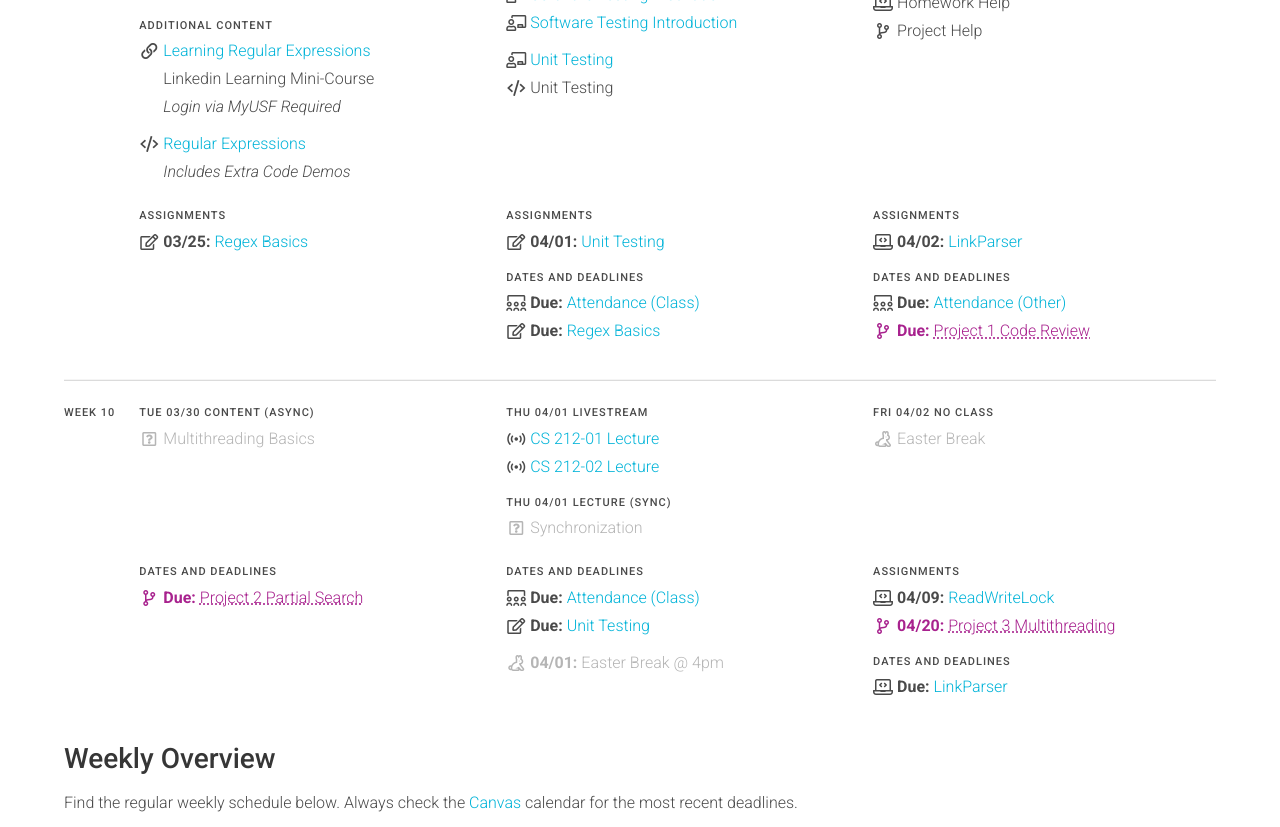
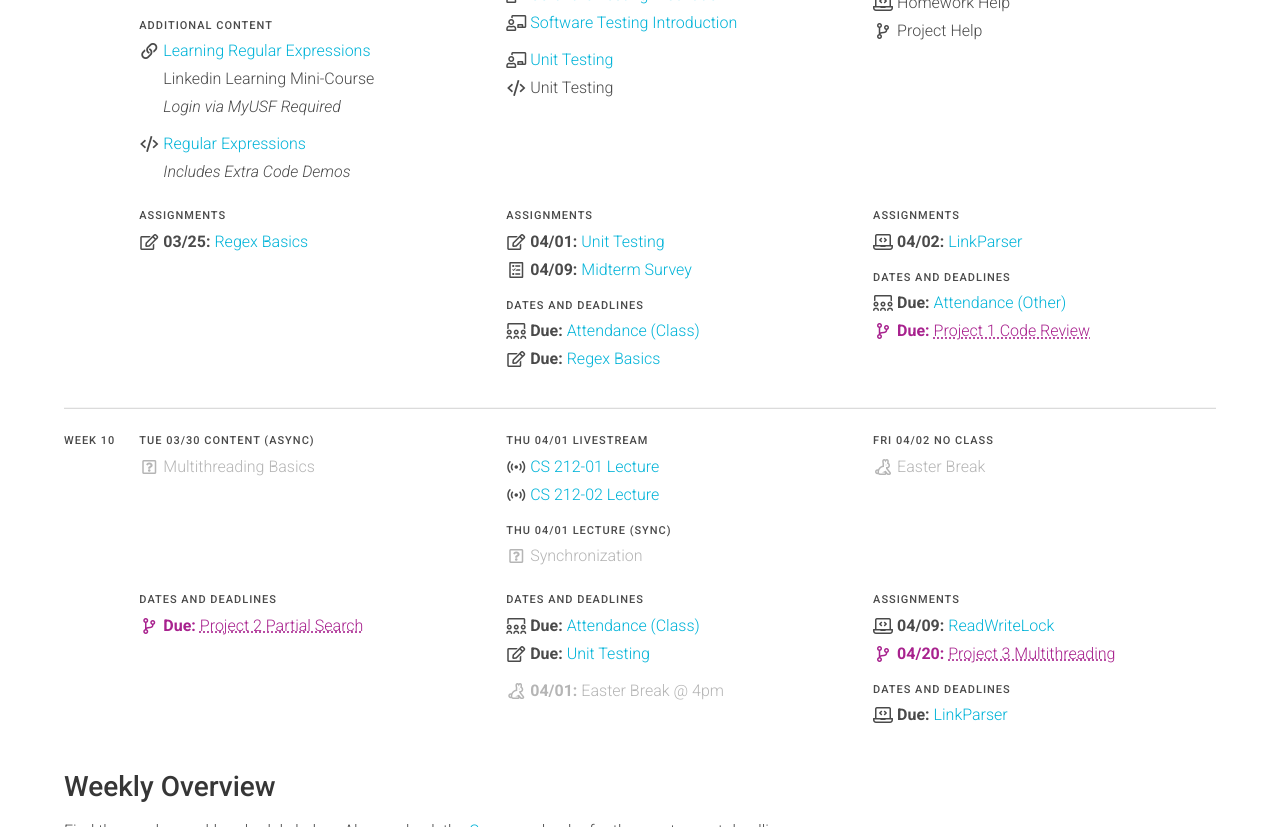
Before and after one commit to usf-cs212-spring2021/usf-cs212-spring2021.github.io, a Jekyll site: the page built from index.md, in a window 1280 px wide and 900 px high, scrolled down 705 px, cut to the strip 0-827 px from the top of the window. Built offline with Jekyll 4.4.1, drawn with Linux system fonts in a browser that asks for light colours.

Commit message:
Adding midterm survey.

```diff
--- a/_data/participation.yml
+++ b/_data/participation.yml
@@ -39,3 +39,9 @@ forum_response:
   text: 'Forum Response'
   link: 'https://usfca.instructure.com/courses/1597848/assignments/7040992'
   date: 2021-05-14
+
+midterm_survey:
+  <<: *default
+  text: 'Midterm Survey'
+  link: 'https://usfca.instructure.com/courses/1597848/assignments/7068377'
+  date: 2021-04-09
--- a/_data/schedule.yml
+++ b/_data/schedule.yml
@@ -1018,6 +1018,9 @@ weeks:
             items:
               - file: 'quizzes'
                 name: 'testing'
+
+              - file: 'participation'
+                name: 'midterm_survey'
 
           - <<: *deadlines
             items:
@@ -1184,6 +1187,9 @@ weeks:
               - file: 'homework'
                 name: 'readwritelock'
 
+              - file: 'participation'
+                name: 'midterm_survey'
+
               - text: 'PROJECT CUTOFF'
                 link: '/syllabus.html#pass-requirements'
                 type: ['bump', 'has-text-weight-bold', 'has-text-danger']
```
